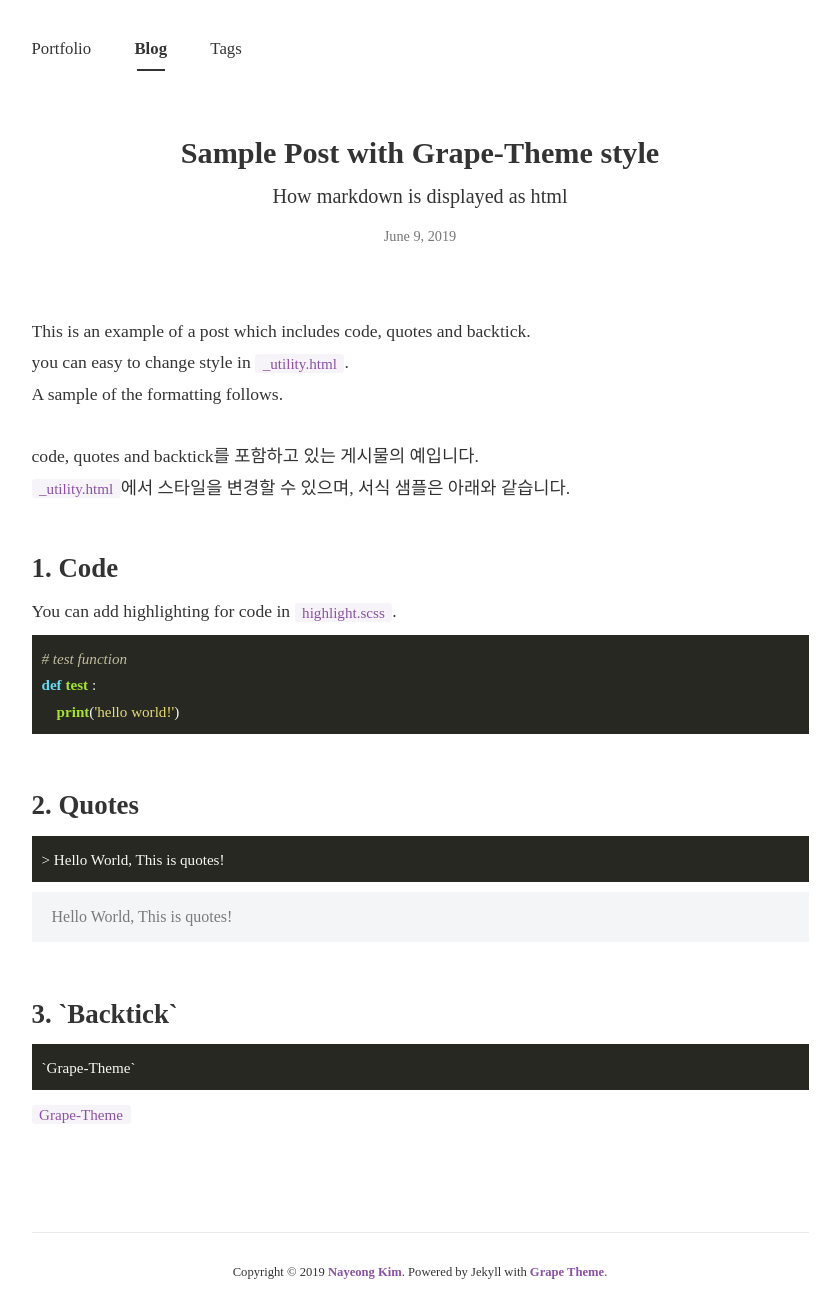
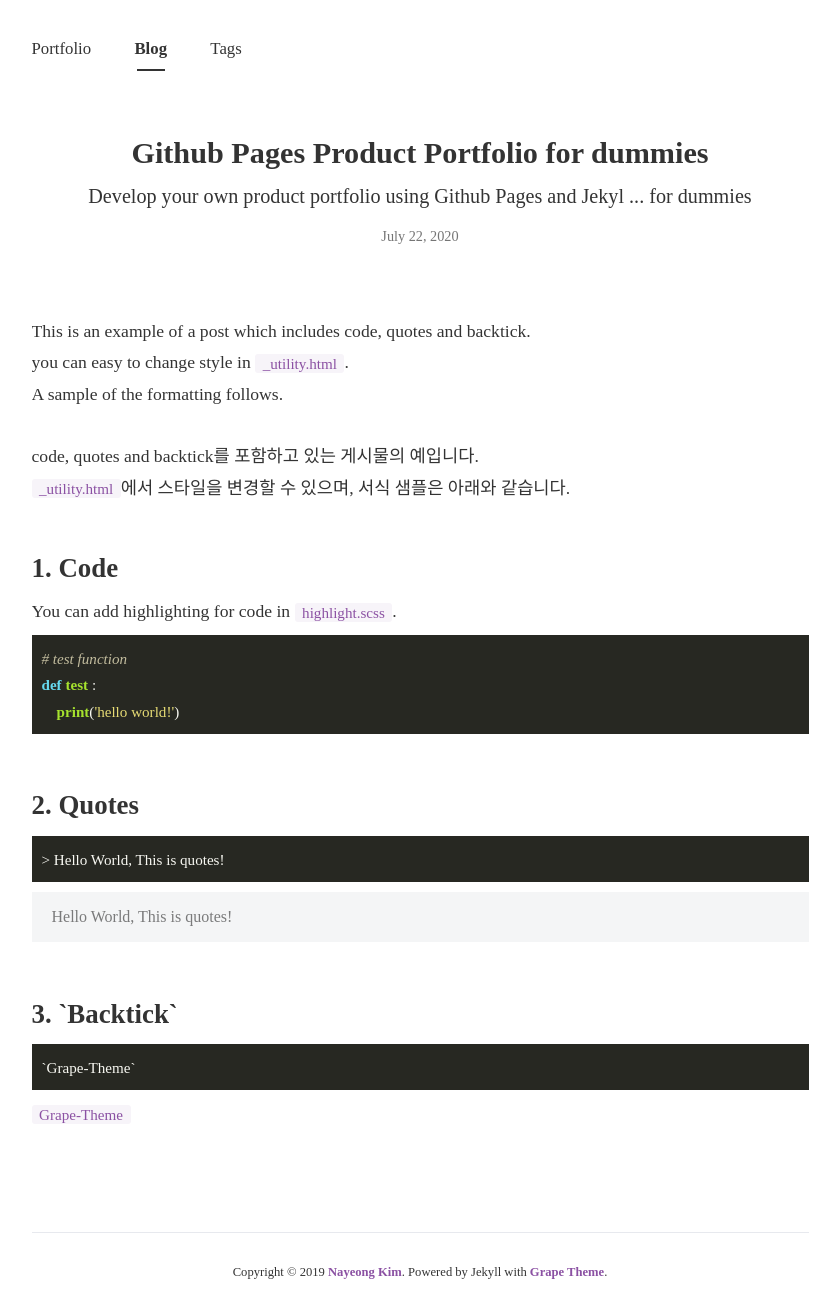
Before and after one commit to luis-raygada/luis-raygada.github.io, a Jekyll site: the page built from _posts/2020-07-22-Github Pages Product Portfolio for dummies.md, in a window 1280 px wide. Shown: the whole page, without its empty margins (220-1060 px from the left). Built offline with Jekyll 4.4.1, drawn with Linux system fonts in a browser that asks for light colours; nearby versions of some CDN libraries; some web fonts are replaced.

Commit message:
update posts

```diff
--- a/_posts/2019-06-09-grape-theme-style.md
+++ b/_posts/2020-07-22-Github Pages Product Portfolio for dummies.md
@@ -1,9 +1,9 @@
 ---
 layout: post
-title: Sample Post with Grape-Theme style
-subtitle : How markdown is displayed as html
-tags: [Sample Post, Welcome to the Grape Theme!]
-author: Nayeong Kim
+title: Github Pages Product Portfolio for dummies
+subtitle : Develop your own product portfolio using Github Pages and Jekyl ... for dummies
+tags: [Github Pages, Product Portfolio, How To]
+author: Luis Raygada
 comments : False
 ---
 
```
Also changed, not shown: _data/projects.yml (+13 -2 lines), _posts/2020-07-15-Product Management Books.md (+12 -11 lines).
